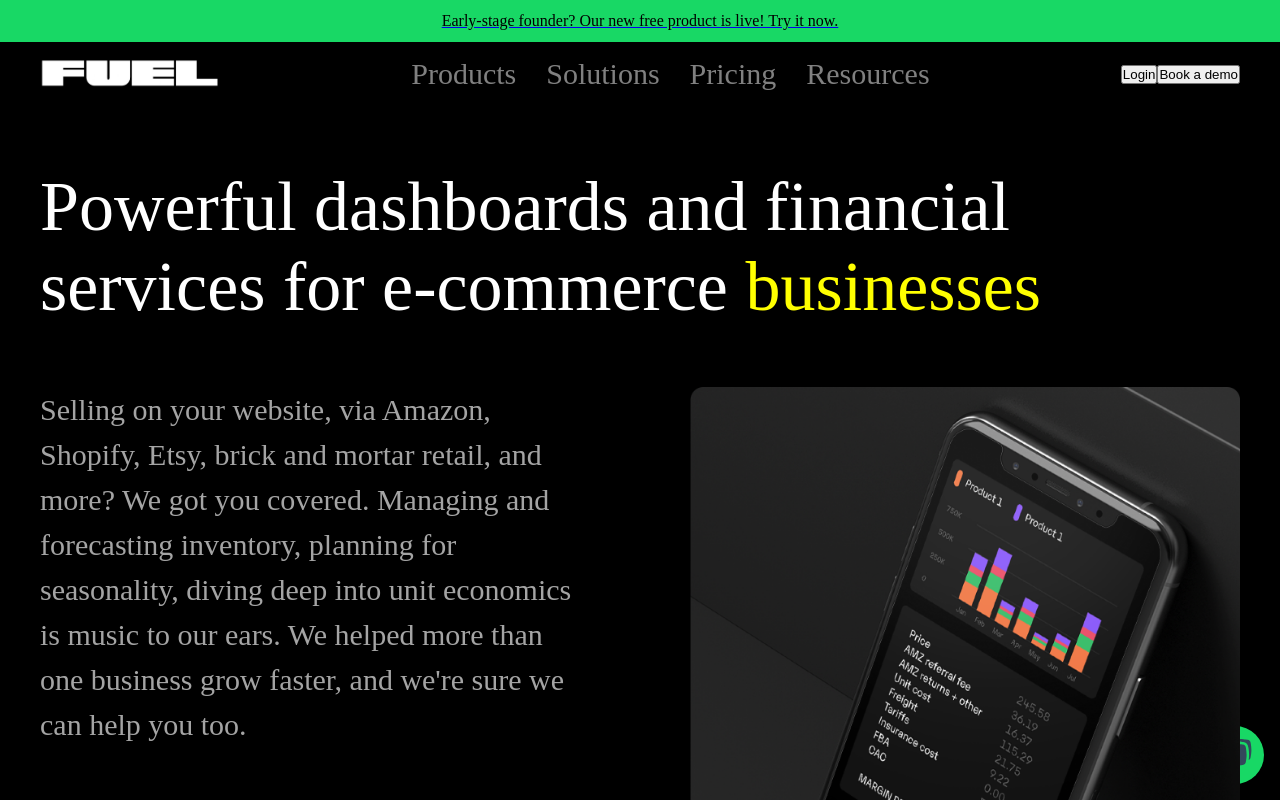
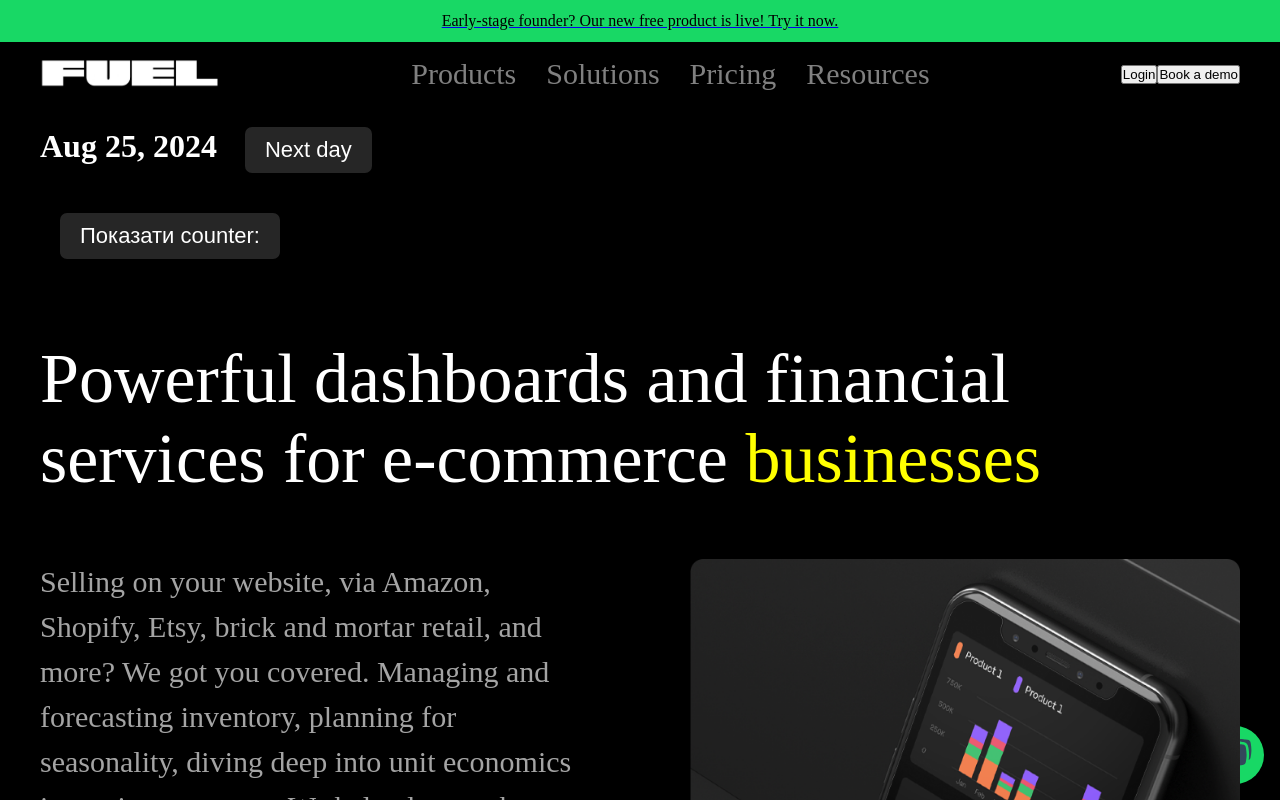
Before and after one commit to yuriyDeneha/test-teaching-app, an Angular app: page / in a window 1280 px wide. Shown: the top 800 px of the page. Built offline with nearby package versions, Linux system fonts and the light colour scheme.

Commit message:
First day of learning Typescipt

```diff
--- a/src/app/app.component.html
+++ b/src/app/app.component.html
@@ -17,6 +17,8 @@
   <main class="container">
     <app-header></app-header>
 
+    <app-counter></app-counter>
+
     <app-powerful></app-powerful>
 
     <app-more-services></app-more-services>
@@ -26,5 +28,4 @@
     <app-footer></app-footer>
   </main>
 
-
 </div>
--- a/src/app/app.module.ts
+++ b/src/app/app.module.ts
@@ -8,6 +8,7 @@ import { FormComponent } from './form/form.component';
 import { PowerfulComponent } from './powerful/powerful.component';
 import { FooterComponent } from './footer/footer.component';
 import { HeaderComponent } from './header/header.component';
+import { CounterComponent } from './counter/counter.component';
 
 @NgModule({
   declarations: [
@@ -16,7 +17,8 @@ import { HeaderComponent } from './header/header.component';
     FormComponent,
     PowerfulComponent,
     FooterComponent,
-    HeaderComponent
+    HeaderComponent,
+    CounterComponent
   ],
   imports: [
     BrowserModule,
--- /dev/null
+++ b/src/app/counter/counter.component.css
@@ -0,0 +1,10 @@
+.green {
+  padding: 10px 20px;
+  background-color: rgb(38, 38, 38);
+  color: white;
+  border-radius: 7px;
+  font-size: 22px;
+  border: none;
+  cursor: pointer;
+  margin: 20px;
+}
--- /dev/null
+++ b/src/app/counter/counter.component.html
@@ -0,0 +1,25 @@
+<h1>
+  {{ date | date : 'mediumDate' }}
+  <!-- {{ date.getFullYear() }} -->
+  <button class="green"
+    (click)="nextDay()"
+  >{{buttonText}}</button>
+</h1>
+
+<h1>
+  <button class="green"
+    (click)="toggleAnswer()"
+  >{{answer === true ? 'Заховати' : 'Показати'}} counter:</button>
+</h1>
+
+<h1
+  *ngIf="answer"
+>{{counter}}
+  <button class="green"
+      (click)="incrementCounter()"
+    >Up</button>
+
+    <button class="green"
+      (click)="decrementCounter()"
+    >Down</button>
+</h1>
--- /dev/null
+++ b/src/app/counter/counter.component.ts
@@ -0,0 +1,32 @@
+import { Component } from '@angular/core';
+
+@Component({
+  selector: 'app-counter',
+  templateUrl: './counter.component.html',
+  styleUrls: ['./counter.component.css']
+})
+export class CounterComponent {
+
+  counter = 1; // number: 0, 1, 2, 3, ...
+  buttonText = 'Next day'; // string: text 'c', 'Click me'
+  answer = false; // boolean: true or false
+
+  date = new Date(); // class: method
+
+  toggleAnswer() {
+    this.answer = !this.answer;
+  }
+
+  incrementCounter() {
+    this.counter = this.counter + 1;
+  }
+
+  decrementCounter() {
+    this.counter = this.counter - 1;
+  }
+
+  nextDay() {
+    const newDate = this.date.getDate() + 1;
+    this.date = new Date(this.date.setDate(newDate));
+  }
+}
--- a/src/app/powerful/powerful.component.html
+++ b/src/app/powerful/powerful.component.html
@@ -1,6 +1,8 @@
 
 <section class="powerful">
-  <h1>Powerful dashboards and financial services for e-commerce <span>businesses</span></h1>
+  <h1>
+    Powerful dashboards and financial services for e-commerce <span>businesses</span>
+  </h1>
 
   <section class="text-image">
     <p>
```
Also changed, not shown: 1 other file (tests, documents, lock files or other folders).
